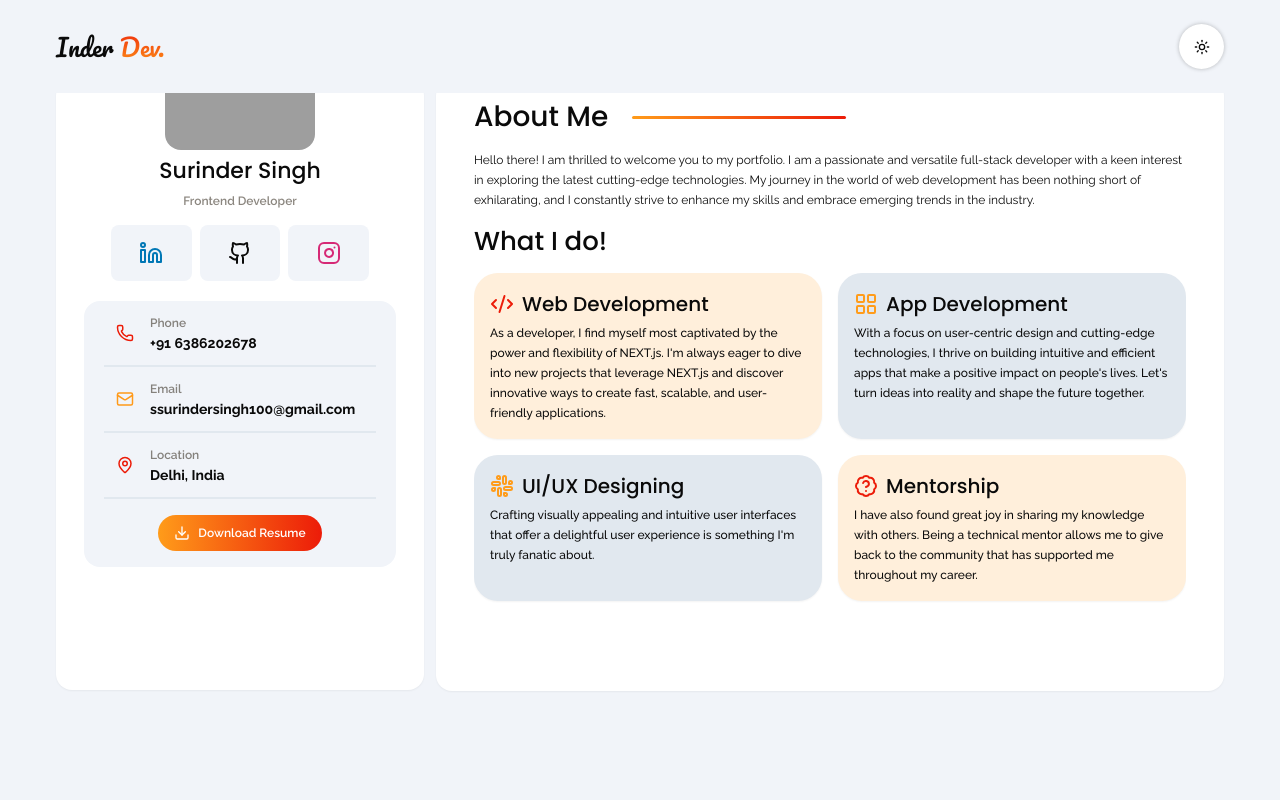
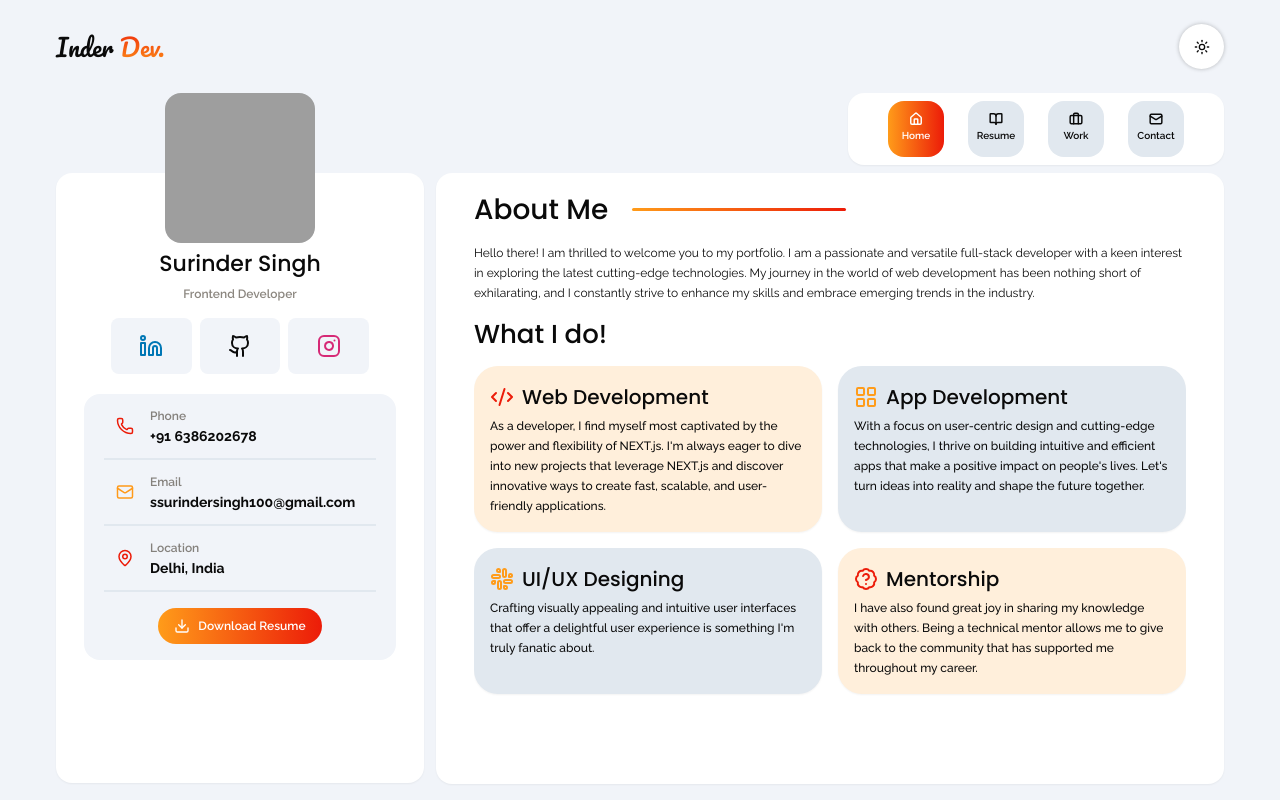
Before and after one commit to SurinderSing/PORTFOLIO-NEXT, a Next.js app: page / in a window 1280 px wide. Built offline with nearby package versions, Linux system fonts and the light colour scheme; grey boxes are pictures that could not be loaded.

Commit message:
style: add padding to section container for improved layout consistency

```diff
--- a/src/app/(website)/layout.tsx
+++ b/src/app/(website)/layout.tsx
@@ -31,7 +31,7 @@ export default function RootLayout({
             disableTransitionOnChange
           >
             <Header />
-            <div className="section-container">
+            <div className="section-container pt-[5.8rem] sm:pb-4">
               <Navbar />
               <div className="flex gap-3 sm:flex-col sm:items-center">
                 <ProfileSideSection />
```
